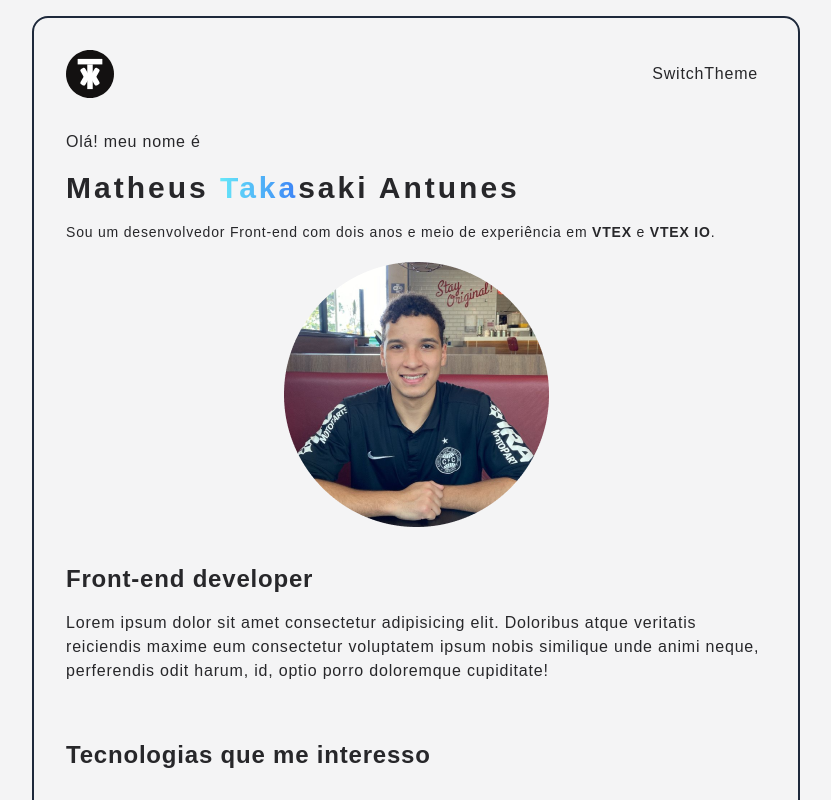
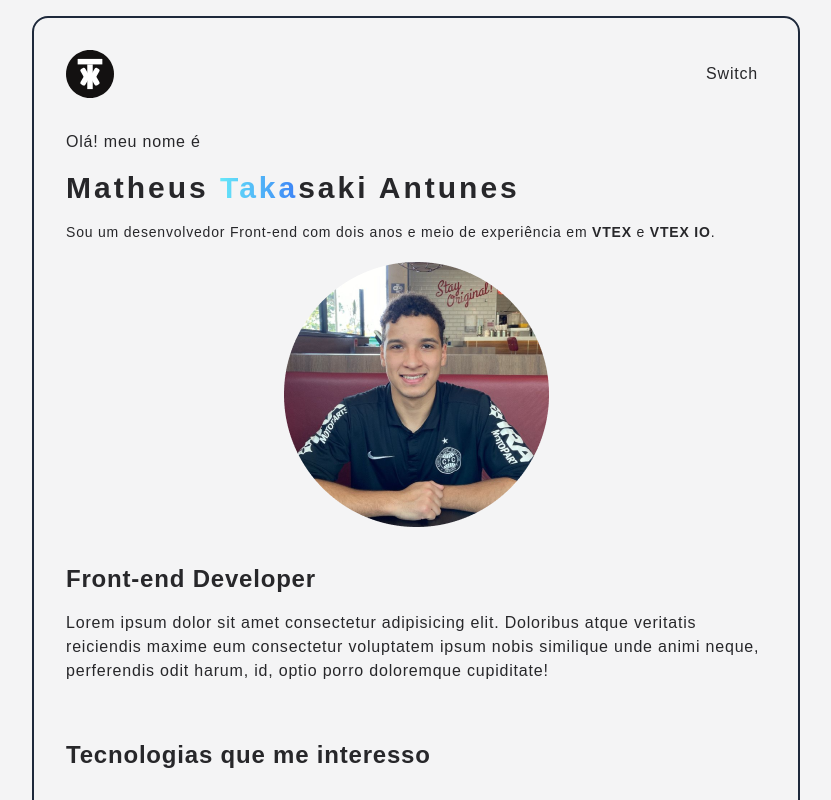
Before and after one commit to matheustakasaki/portfolio, a React (Vite) app: page / in a window 1280 px wide. Shown: the whole page, without its empty margins (224-1055 px from the left). Built offline with nearby package versions, Linux system fonts and the light colour scheme.

Commit message:
fix/page-texts

```diff
--- a/src/App.tsx
+++ b/src/App.tsx
@@ -55,7 +55,7 @@ function App() {
           <button
             onClick={handleChangeTheme}
             title='enviar'
-            className='p-2 rounded-full block'>SwitchTheme</button>
+            className='p-2 rounded-full block'>Switch</button>
         </header>
 
 
@@ -91,7 +91,7 @@ my-5' >
 
 
         <section className='flex flex-col justify-center m-4'>
-          <h2 className='text-2xl font-bold my-4'>Front-end developer</h2>
+          <h2 className='text-2xl font-bold my-4'>Front-end Developer</h2>
           <p>Lorem ipsum dolor sit amet consectetur adipisicing elit. Doloribus atque veritatis reiciendis maxime eum consectetur voluptatem ipsum nobis similique unde animi neque, perferendis odit harum, id, optio porro doloremque cupiditate!</p>
         </section>
 
@@ -130,7 +130,7 @@ my-5' >
           <section className='flex flex-col justify-center items-center my-10 mx-4'>
 
             <h2 className='text-2xl font-bold my-4'>
-              Entre em contato
+              Fale comigo
             </h2>
 
 
```
